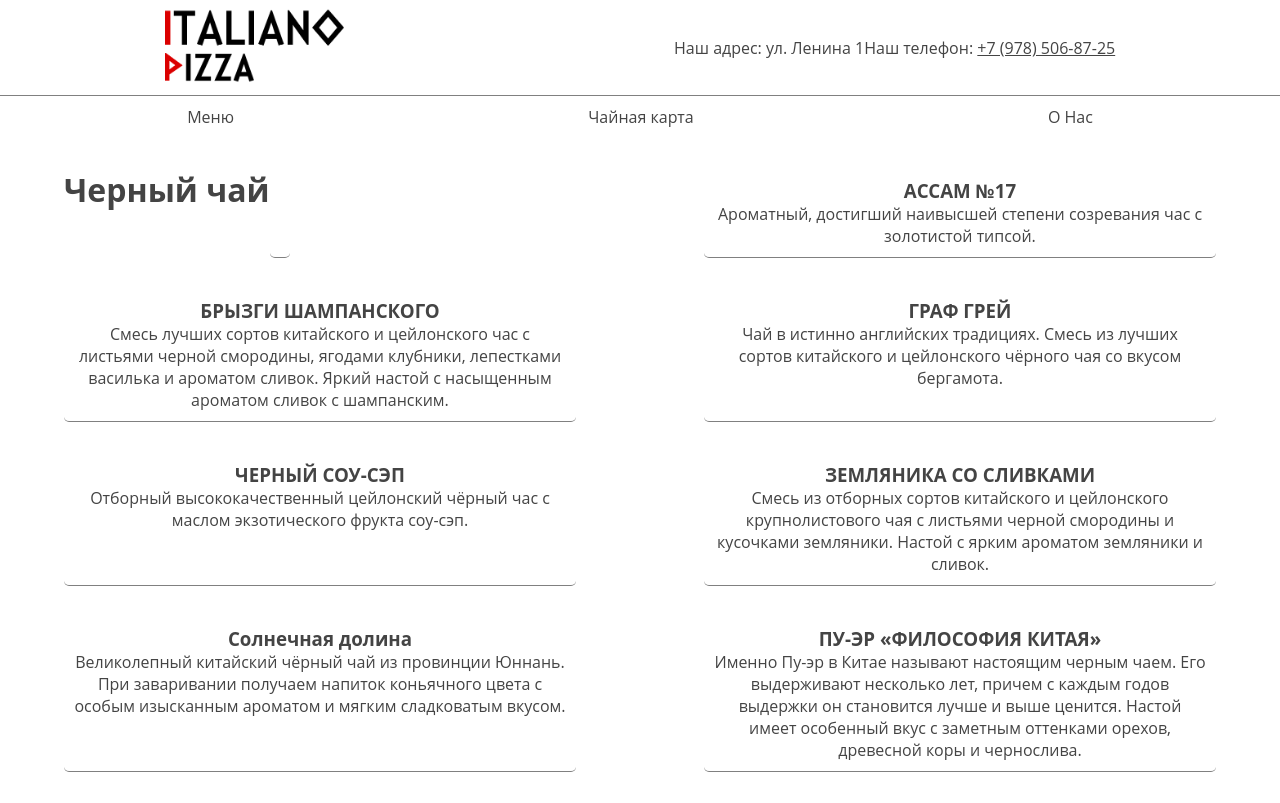
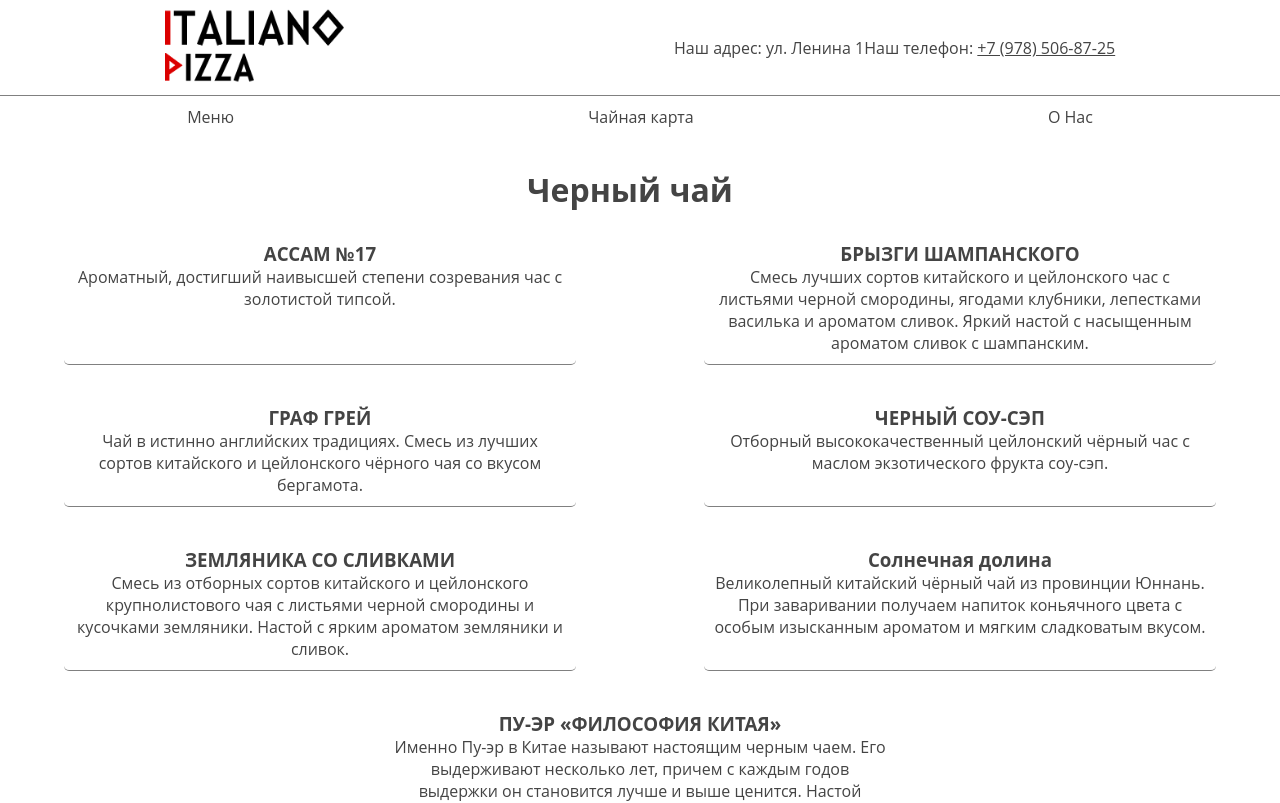
Before and after one commit to septoon/vivat-pizza-parlour, a React (Create React App) app: page /teaCard in a window 1280 px wide. Shown: the top 803 px of the page. Built offline with nearby package versions, Linux system fonts and the light colour scheme.

Commit message:
tea title center

```diff
--- a/src/components/TeaCard/TeaCard.module.css
+++ b/src/components/TeaCard/TeaCard.module.css
@@ -13,7 +13,15 @@
   display: flex;
 }
 
-.item {
+.card_items:first-child {
+  width: 100%;
+  display: flex;
+  justify-content: center;
+}
+
+.card_items:first-child .card_item {
+  border-bottom: 0;
+
 }
 
 .card_item {
```
Also changed, not shown: 1 other file (tests, documents, lock files or other folders).
